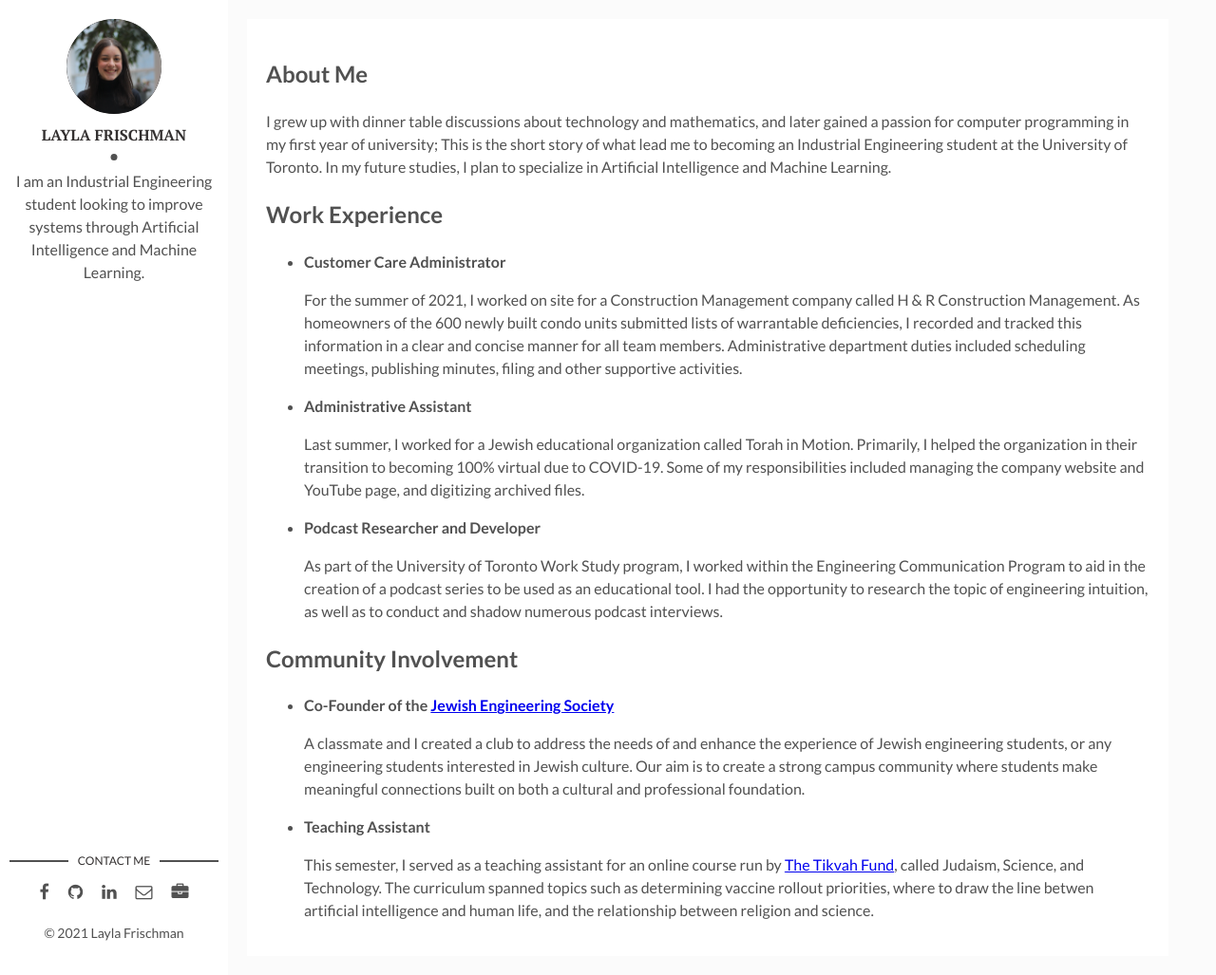
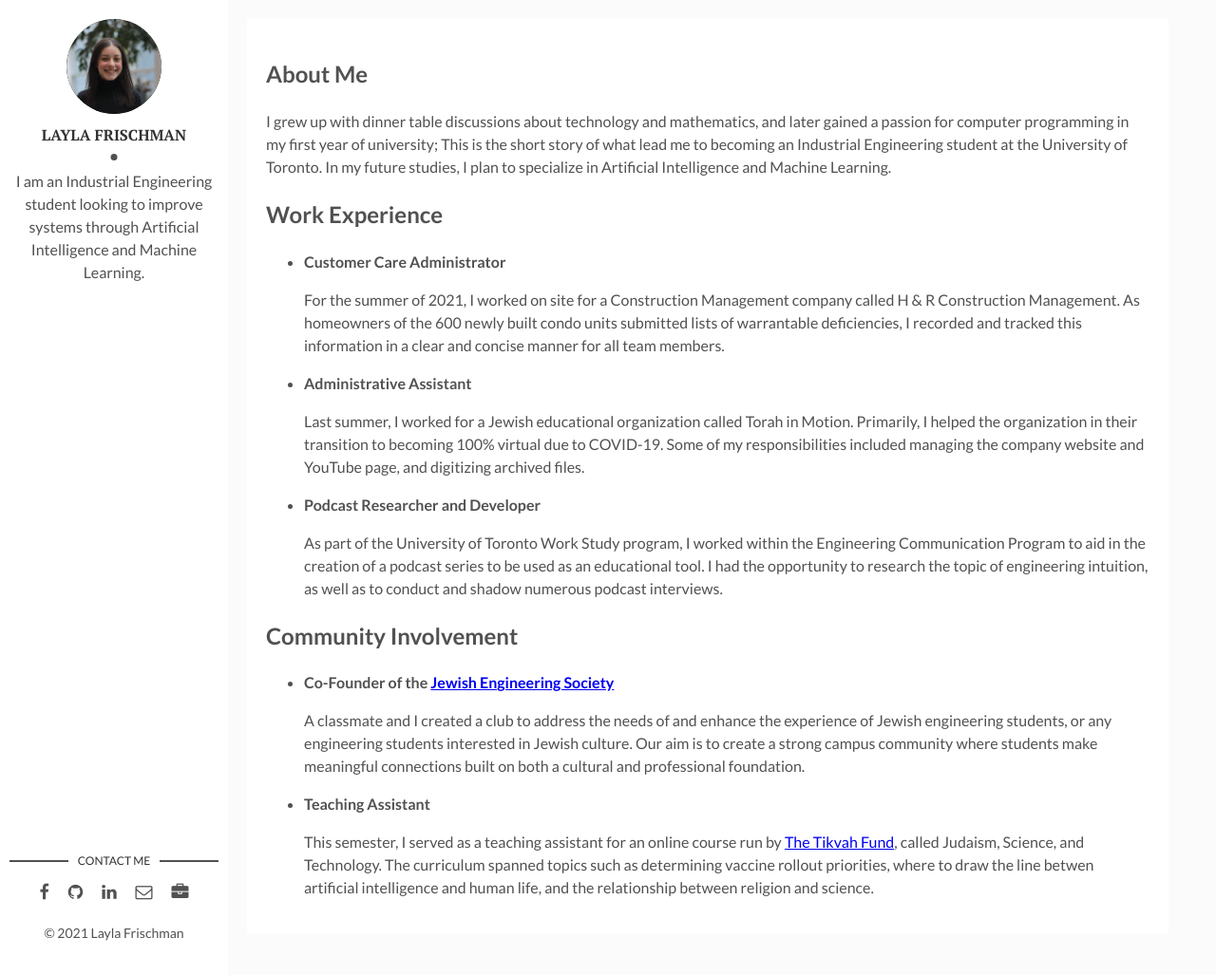
Before and after one commit to laylafrischman/laylafrischman.github.io, a Jekyll site: the page built from index.md, in a window 1280 px wide and 1027 px high. Shown: the whole window at 95% size. Built offline with Jekyll 4.4.1, drawn with Linux system fonts in a browser that asks for light colours.

Commit message:
Update index.md

```diff
--- a/index.md
+++ b/index.md
@@ -11,7 +11,7 @@ I grew up with dinner table discussions about technology and mathematics, and la
 
 - **Customer Care Administrator**
 
-  For the summer of 2021, I worked on site for a Construction Management company called H & R Construction Management. As homeowners of the 600 newly built condo units submitted lists of warrantable deficiencies, I recorded and tracked this information in a clear and concise manner for all team members. Administrative department duties included scheduling meetings, publishing minutes, filing and other supportive activities.
+  For the summer of 2021, I worked on site for a Construction Management company called H & R Construction Management. As homeowners of the 600 newly built condo units submitted lists of warrantable deficiencies, I recorded and tracked this information in a clear and concise manner for all team members.
 
 - **Administrative Assistant**
 
```
